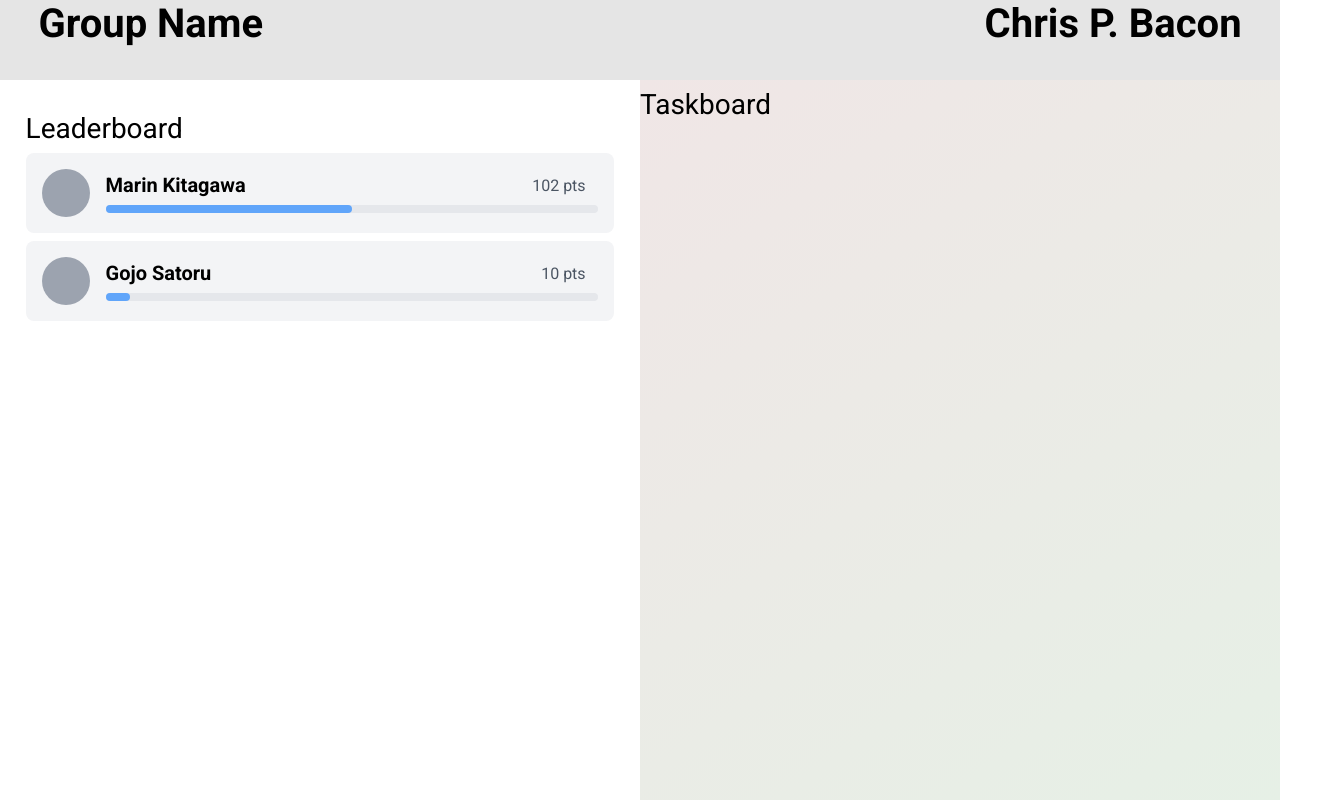
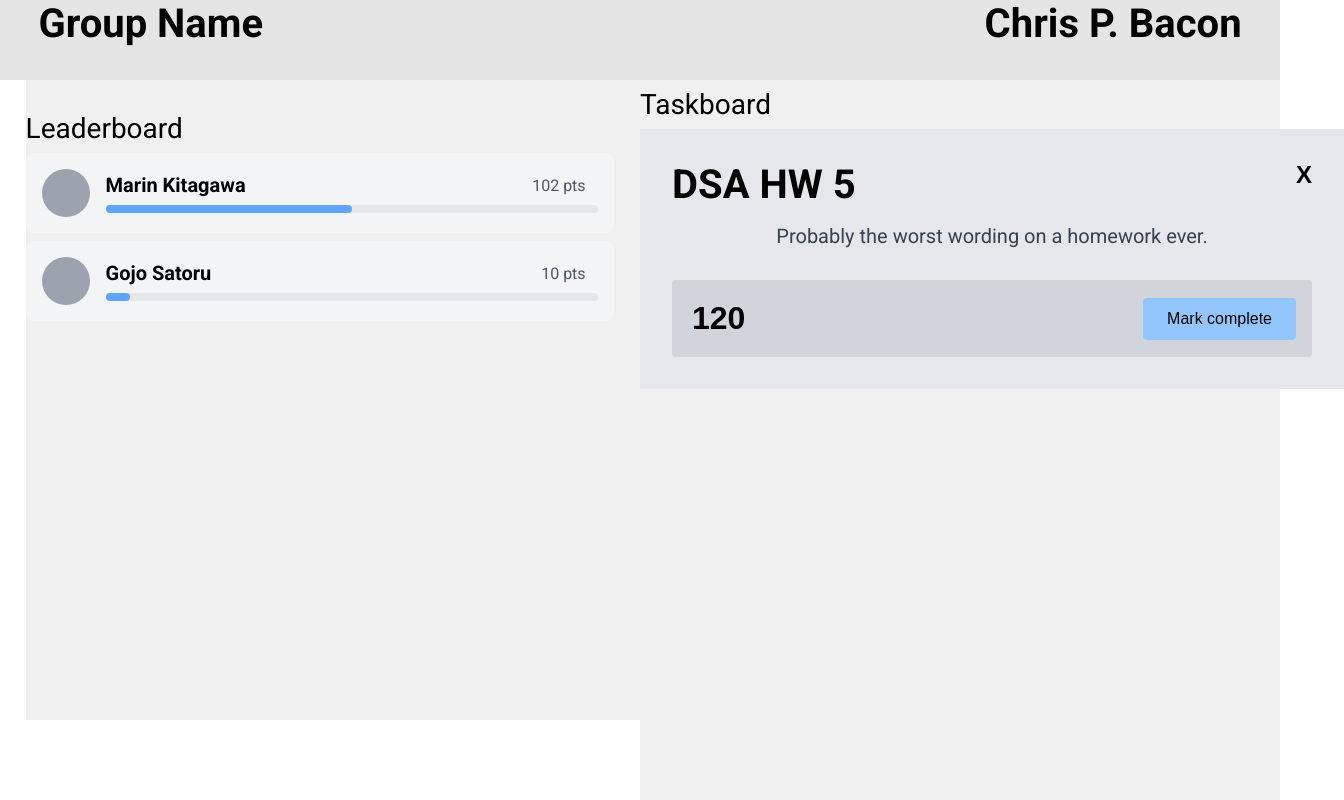
Before and after one commit to JDY-exe/compete2complete, a React (Vite) app in the folder frontend/: page /leaderboard in a window 1280 px wide. Shown: the whole page, 1344 px wide, since content can reach past the window. Built offline with nearby package versions, Linux system fonts and the light colour scheme.

Commit message:
updated lb css

```diff
--- a/frontend/src/pages/Leaderboard.css
+++ b/frontend/src/pages/Leaderboard.css
@@ -74,6 +74,7 @@ body {
     grid-row: 2/10;
     grid-column: 1/6;
     margin-left: 2vw;
+    background-color: var(--WHITE);
 }
 
 
@@ -132,10 +133,87 @@ body {
 
 
   .lb-taskboard {
-    background-color: white;
     grid-row: 2/11;
     grid-column: 6/11;
     display:flex;
     flex-direction:column;
-    background: linear-gradient(145deg, #f0e6e6, #e6f0e6);
+    background-color: var(--WHITE);
   }
+
+
+  .lb-task-card {
+    background-color: rgb(229, 231, 235);
+    padding: 2rem;
+    width: 100%;
+    max-width: 100%;
+    position: relative;
+  }
+
+  .lb-task-header {
+    display: flex;
+    justify-content: space-between;
+    align-items: center;
+    margin-bottom: 1rem;
+  }
+
+  .lb-task-title {
+    font-size: 2.5rem;
+    font-weight: bold;
+    margin: 0;
+  }
+
+  .lb-task-delete-button {
+    font-size: 1.5rem;
+    font-weight: bold;
+    background: none;
+    border: none;
+    cursor: pointer;
+    padding: 0.5rem;
+    position: absolute;
+    right: 1.5rem;
+    top: 1.5rem;
+  }
+
+  .lb-task-description {
+    font-size: 1.25rem;
+    margin-bottom: 2rem;
+    color: rgb(55, 65, 81);
+  }
+
+  .lb-task-footer {
+    display: flex;
+    align-items: center;
+    gap: 1rem;
+    background-color: rgb(209, 213, 219);
+    padding: 1rem;
+    border-radius: 0.25rem;
+  }
+
+  .lb-points-input {
+    background: transparent;
+    border: none;
+    font-size: 2rem;
+    font-weight: bold;
+    width: 4rem;
+    padding: 0.25rem;
+  }
+
+  .lb-points-input:focus {
+    outline: none;
+  }
+
+  .lb-mark-complete {
+    margin-left: auto;
+    background-color: rgb(147, 197, 253);
+    border: none;
+    padding: 0.75rem 1.5rem;
+    border-radius: 0.25rem;
+    font-size: 1rem;
+    font-weight: 500;
+    cursor: pointer;
+    color: black;
+  }
+
+  .lb-mark-complete:hover {
+    background-color: rgb(96, 165, 250);
+  }
--- a/frontend/src/pages/Leaderboard.jsx
+++ b/frontend/src/pages/Leaderboard.jsx
@@ -1,6 +1,6 @@
 import './Leaderboard.css'
 function Leaderboard() {
-    return(
+    return (
 
         <div class="lb-container">
             <div className="lb-header">
@@ -21,7 +21,7 @@ function Leaderboard() {
                         </div>
                         <div className="player-progress-bar">
                             <div
-                            className="player-progress-fill" style={ {width: "50%"} }
+                                className="player-progress-fill" style={{ width: "50%" }}
                             ></div>
                         </div>
                     </div>
@@ -36,7 +36,7 @@ function Leaderboard() {
                         </div>
                         <div className="player-progress-bar">
                             <div
-                            className="player-progress-fill" style={ {width: "5%"} }
+                                className="player-progress-fill" style={{ width: "5%" }}
                             ></div>
                         </div>
                     </div>
@@ -50,6 +50,32 @@ function Leaderboard() {
                 <div className="lb-subheader">Taskboard</div>
 
                 {/* insert individual tasks */}
+
+
+
+                <div className="lb-task-card">
+                    <div className="lb-task-header">
+                        <h1 className="lb-task-title">DSA HW 5</h1>
+                        <button className="lb-task-delete-button">X</button>
+                    </div>
+
+                    <p className="lb-task-description">Probably the worst wording on a homework ever.</p>
+
+                    <div className="lb-task-footer">
+                        <input
+                            type="text"
+                            className="lb-points-input"
+                            value={120}
+                            aria-label="Points"
+                        />
+                        <button className="lb-mark-complete">
+                            Mark complete
+                        </button>
+                    </div>
+                </div>
+
+
+
             </div>
         </div>
     )
```
Lines whose indentation alone changed are shown as unchanged.
